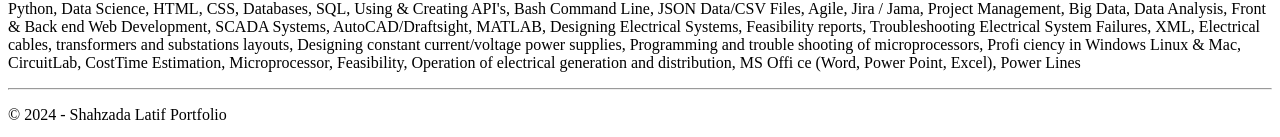
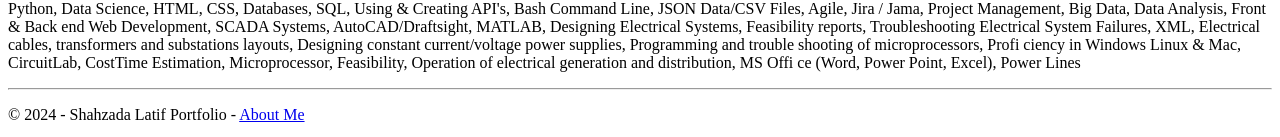
Before and after one commit to Madasar52/my-resume, a plain HTML site: page index.html in a window 1280 px wide. Shown: the part 1850-1987 px from the top of the page. Drawn offline with Linux system fonts and the light colour scheme.

Commit message:
Update index.html

```diff
--- a/index.html
+++ b/index.html
@@ -99,7 +99,7 @@
         </p>
         <hr />
         <footer>
-            <p>© 2024 - Shahzada Latif Portfolio</p>
+            <p>© 2024 - Shahzada Latif Portfolio - <a href="./Assets/about.html">About Me</a></p>
         </footer>
     </body>
 </html>
```
